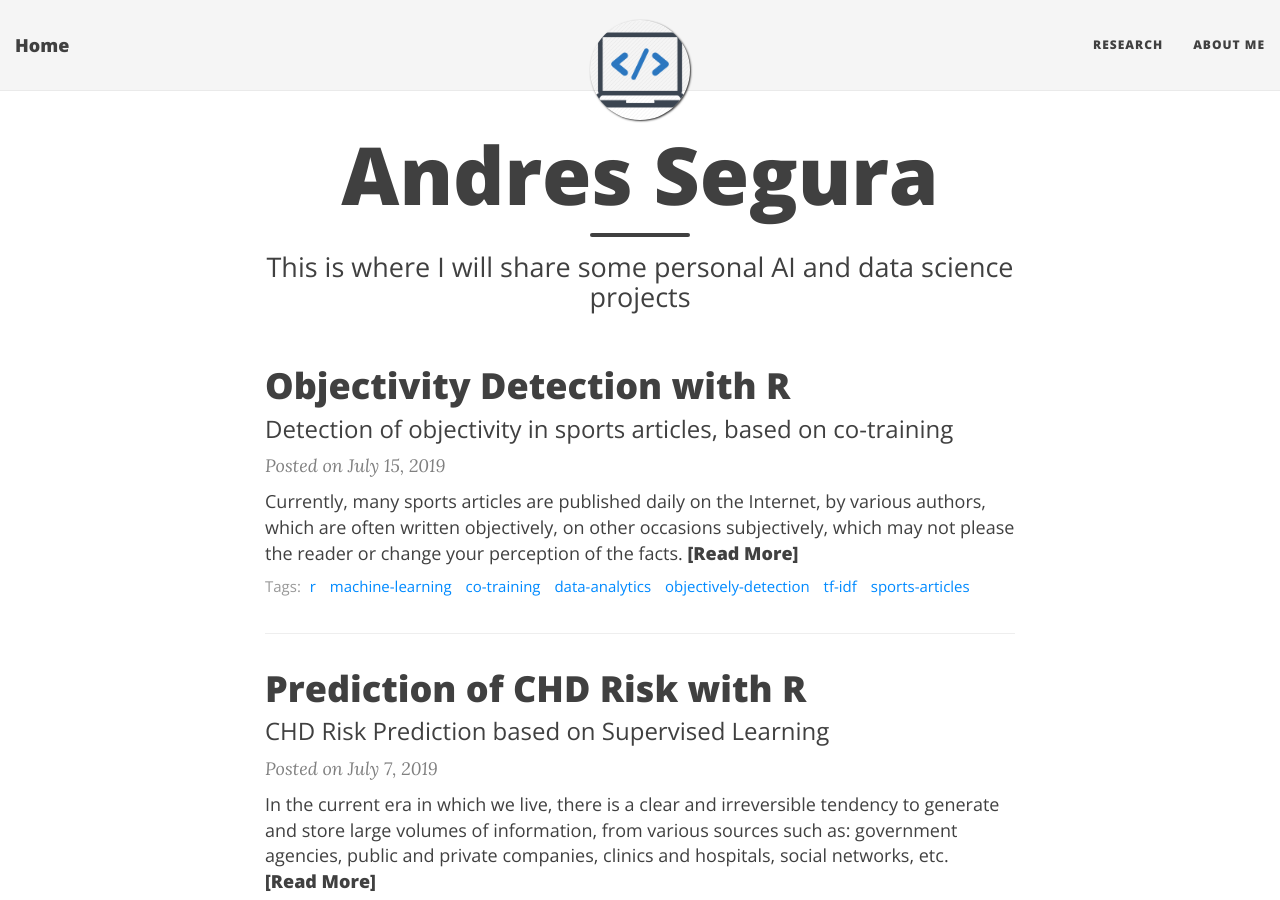
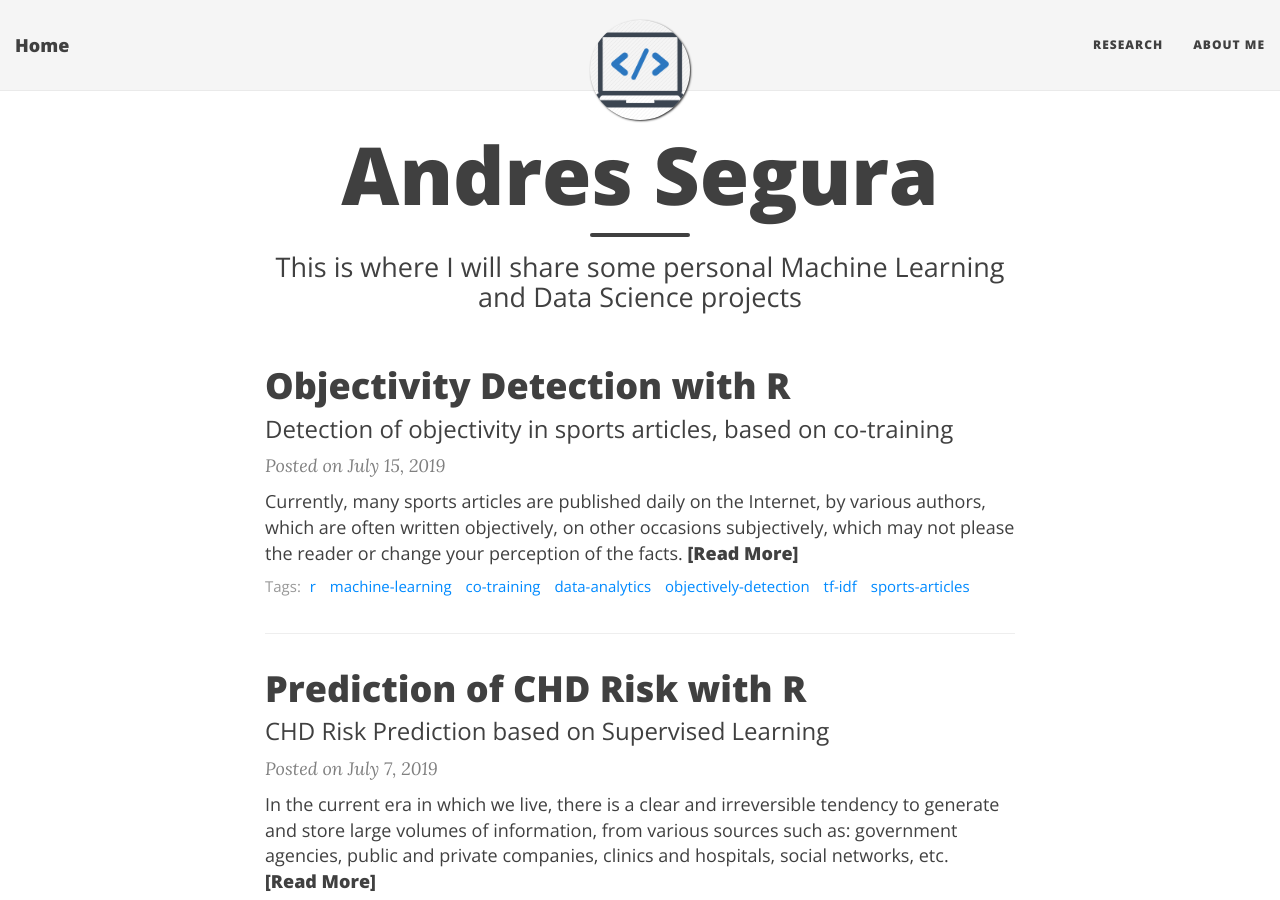
Before and after one commit to ansegura7/ansegura7.github.io, a Jekyll site: the page built from index.html, in a window 1280 px wide and 900 px high. Built offline with Jekyll 4.4.1, drawn with Linux system fonts in a browser that asks for light colours; nearby versions of some CDN libraries; the list of posts is cut into pages by our own code.

Commit message:
Update Index
The subtitle was updated.

```diff
--- a/index.html
+++ b/index.html
@@ -1,7 +1,7 @@
 ---
 layout: page
 title: Andres Segura
-subtitle: This is where I will share some personal AI and data science projects
+subtitle: This is where I will share some personal Machine Learning and Data Science projects
 use-site-title: true
 ---
 
```
